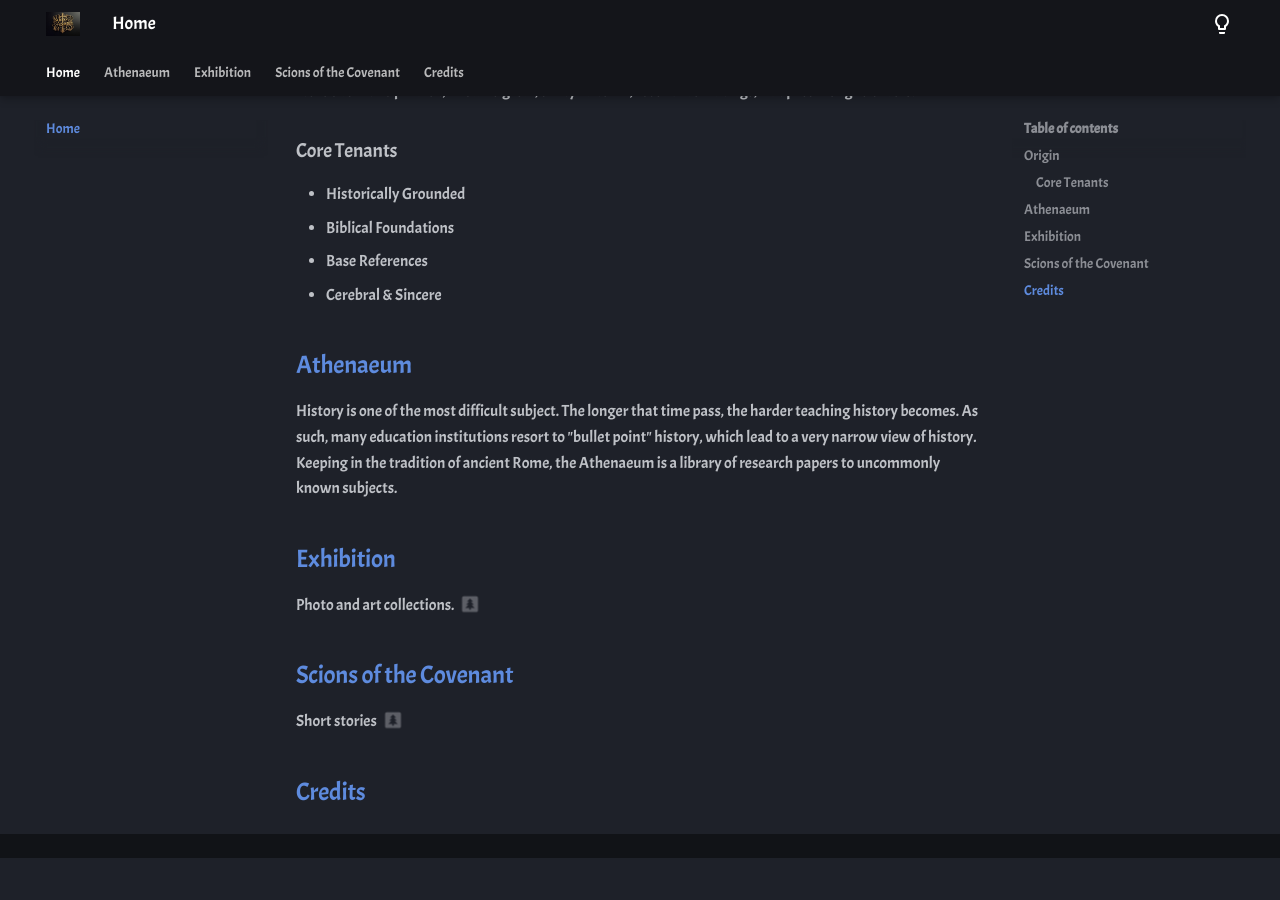
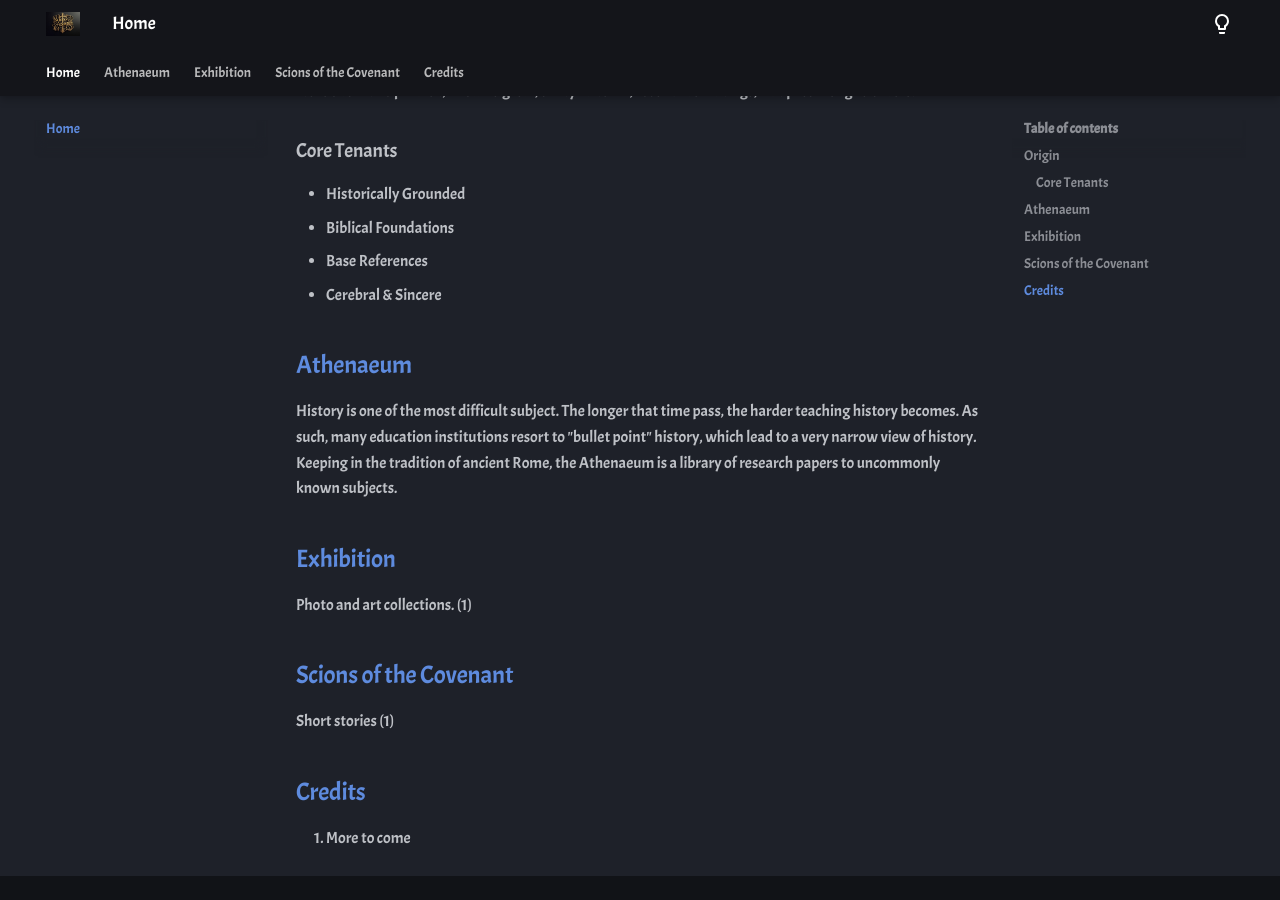
Before and after one commit to gamefreakcabe/solomons-arboretum, an MkDocs documentation site: the page built from docs/index.md, in a window 1280 px wide and 900 px high, scrolled down 809 px. Built offline with MkDocs 1.6.1 and Material for MkDocs 9.7.7, drawn with Linux system fonts in a browser that asks for light colours; before the commit the page ends 1667 px from its top, so only the background shows below that; part of the change alters nothing that is shown.

Commit message:
Update index.md

```diff
--- a/docs/index.md
+++ b/docs/index.md
@@ -21,13 +21,16 @@ History is one of the most difficult subject. The longer that time pass, the har
 Photo and art collections. (1)
 { .annotate }
 
-1. More to come
+
 
 ## [Scions of the Covenant](./sotc/index.md)
 
 Short stories (1)
 { .annotate }
 
-1. More to come
+
 
 ## [Credits](./credits.md)
+
+
+1. More to come
```
